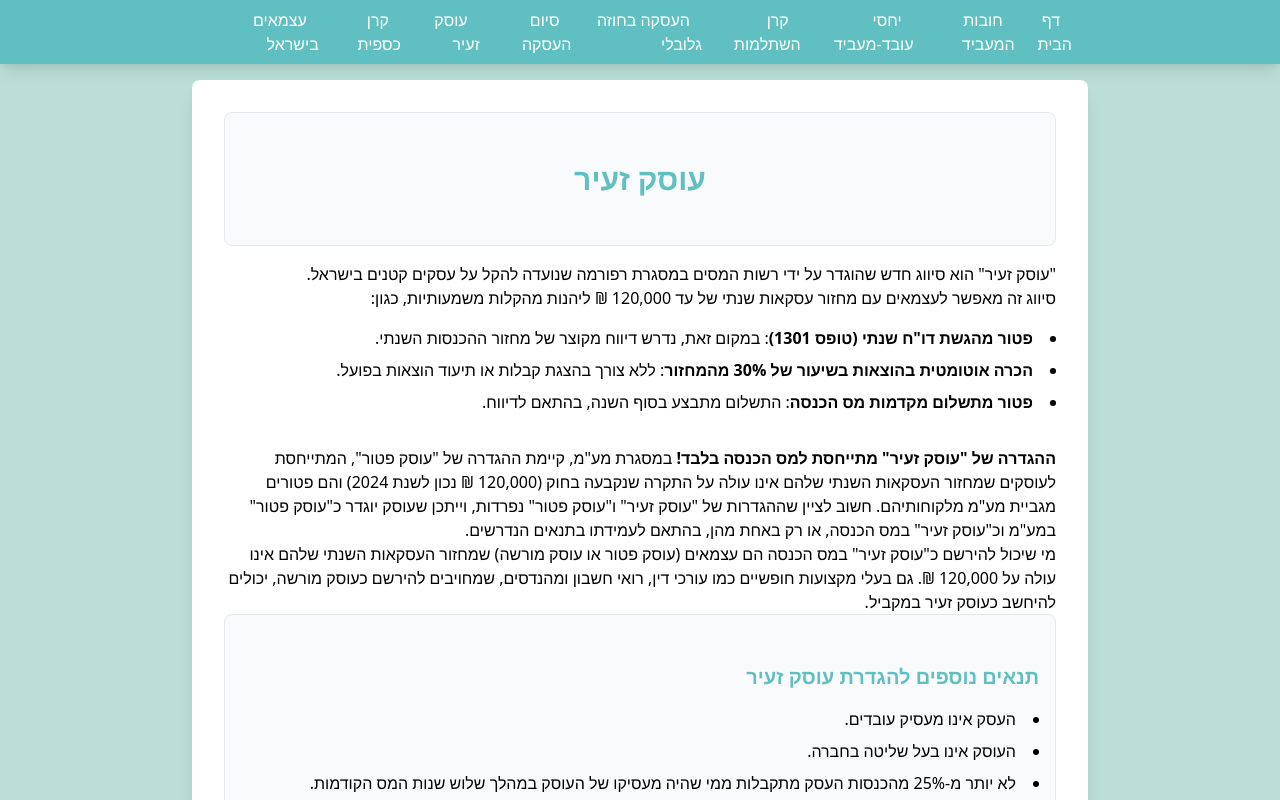
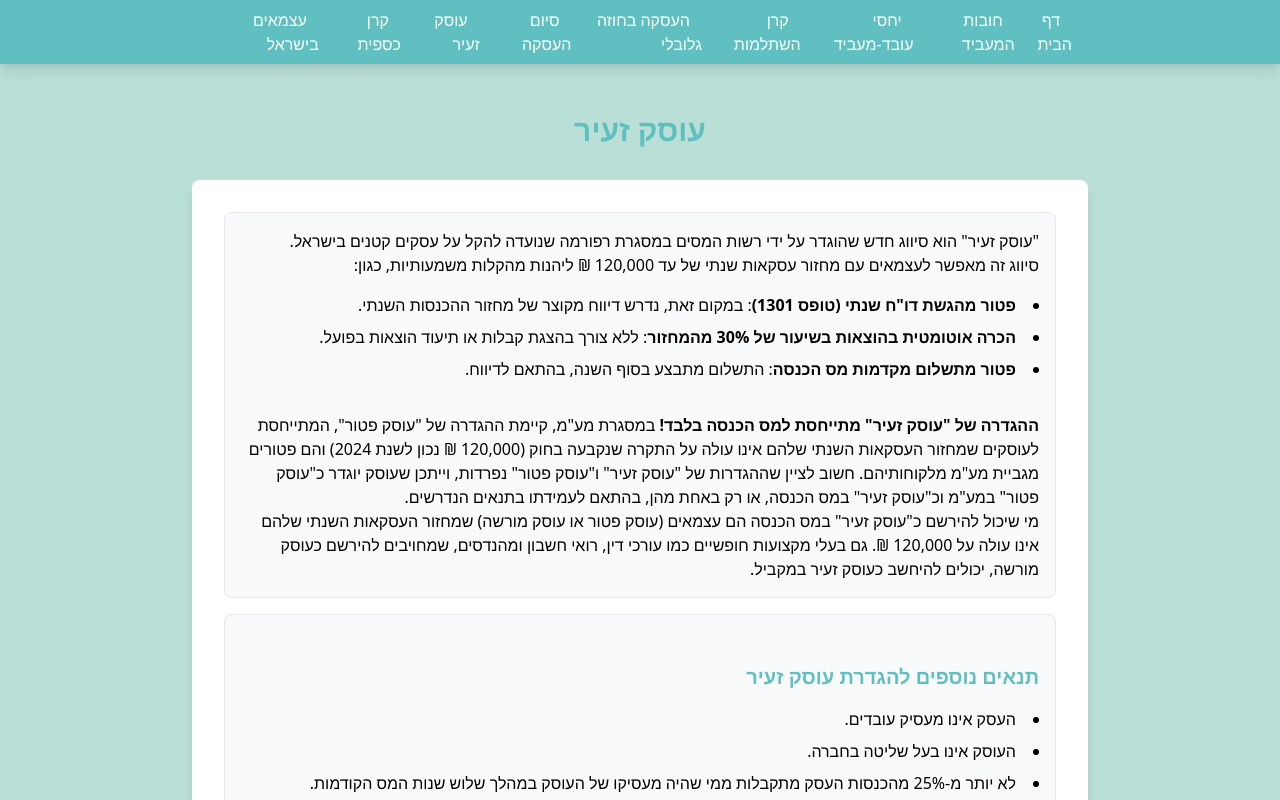
Before and after one commit to Zevik/Atsmai, a Next.js app: page /small-business in a window 1280 px wide. Shown: the top 800 px of the page. Built offline with nearby package versions, Linux system fonts and the light colour scheme.

Commit message:
Style 'עוסק זעיר' page with boxed regions for content while keeping the title unboxed

```diff
--- a/pages/small-business.js
+++ b/pages/small-business.js
@@ -3,10 +3,12 @@ import React from 'react';
 const SmallBusiness = () => {
   return (
     <div className="min-h-screen bg-secondary/20 overflow-x-hidden p-4">
+      {/* Move the title outside boxed regions */}
+      <h1 className="text-3xl font-bold mb-8 text-primary text-center mt-8">עוסק זעיר</h1>
+
+      {/* Wrap the remaining content inside boxed regions */}
       <div className="w-full max-w-4xl mx-auto bg-white p-4 md:p-8 rounded-lg shadow-lg overflow-hidden">
         <div className="border p-4 mb-4 rounded-lg bg-gray-50">
-          <h1 className="text-3xl font-bold mb-8 text-primary text-center mt-8">עוסק זעיר</h1>
-        </div>
           <p>"עוסק זעיר" הוא סיווג חדש שהוגדר על ידי רשות המסים במסגרת רפורמה שנועדה להקל על עסקים קטנים בישראל.</p>
           <p>סיווג זה מאפשר לעצמאים עם מחזור עסקאות שנתי של עד 120,000 ₪ ליהנות מהקלות משמעותיות, כגון:</p>
           <ul className="list-disc list-inside mb-8 mt-4">
@@ -16,6 +18,7 @@ const SmallBusiness = () => {
           </ul>
           <p><strong>ההגדרה של "עוסק זעיר" מתייחסת למס הכנסה בלבד!</strong> במסגרת מע"מ, קיימת ההגדרה של "עוסק פטור", המתייחסת לעוסקים שמחזור העסקאות השנתי שלהם אינו עולה על התקרה שנקבעה בחוק (120,000 ₪ נכון לשנת 2024) והם פטורים מגביית מע"מ מלקוחותיהם. חשוב לציין שההגדרות של "עוסק זעיר" ו"עוסק פטור" נפרדות, וייתכן שעוסק יוגדר כ"עוסק פטור" במע"מ וכ"עוסק זעיר" במס הכנסה, או רק באחת מהן, בהתאם לעמידתו בתנאים הנדרשים.</p>
           <p>מי שיכול להירשם כ"עוסק זעיר" במס הכנסה הם עצמאים (עוסק פטור או עוסק מורשה) שמחזור העסקאות השנתי שלהם אינו עולה על 120,000 ₪. גם בעלי מקצועות חופשיים כמו עורכי דין, רואי חשבון ומהנדסים, שמחויבים להירשם כעוסק מורשה, יכולים להיחשב כעוסק זעיר במקביל.</p>
+        </div>
 
         <div className="border p-4 mb-4 rounded-lg bg-gray-50">
           <h2 className="text-xl font-semibold mb-4 text-primary mt-8">תנאים נוספים להגדרת עוסק זעיר</h2>
```
Lines whose indentation alone changed are shown as unchanged.
